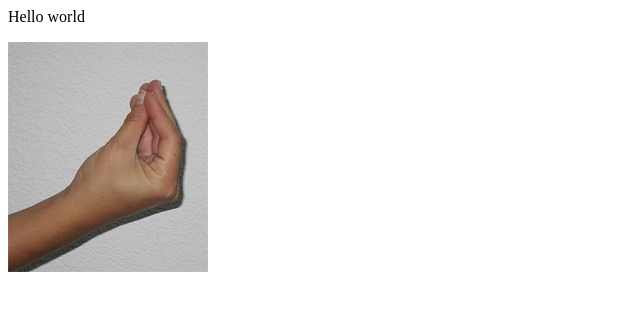
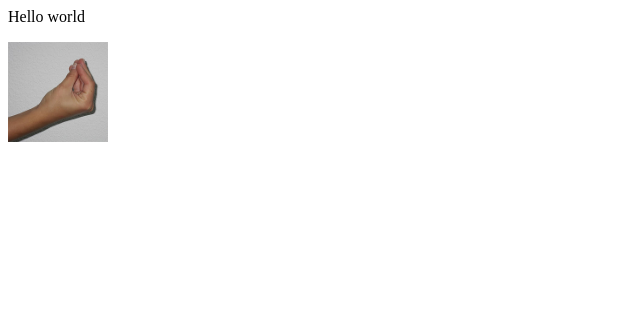
Before and after one commit to msubernat/msubernat.github.io, a plain HTML site: page index.html in a window 1280 px wide. Shown: the whole page, without its empty margins (0-640 px from the left). Drawn offline with Linux system fonts and the light colour scheme.

Commit message:
Update index.html

```diff
--- a/index.html
+++ b/index.html
@@ -5,6 +5,6 @@
   </head>
   <body>
     <p>Hello world</p>
-    <img src="pic.jpg"/>
+    <img src="pic.jpg" width ="100" height = "100"/>
   </body>
 </html>
```
